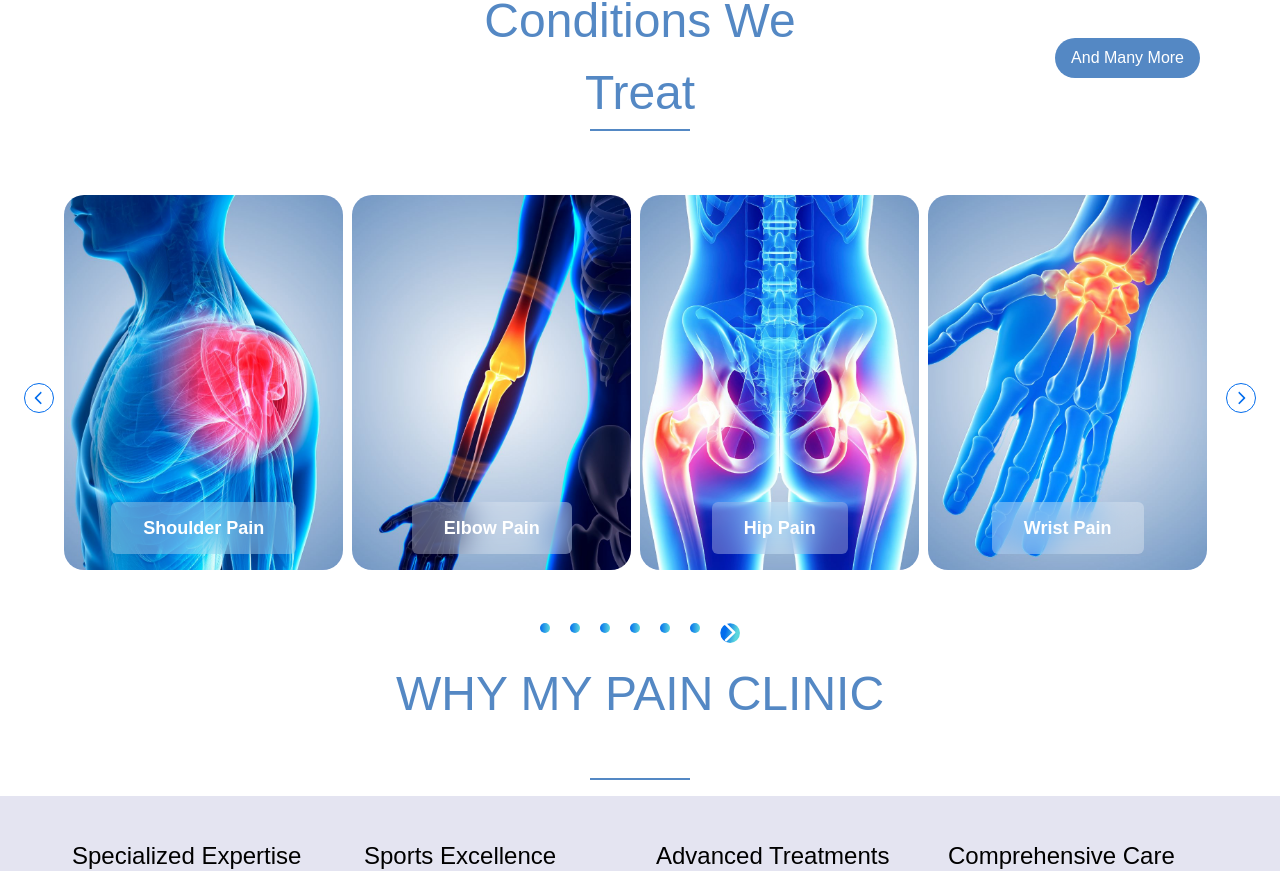
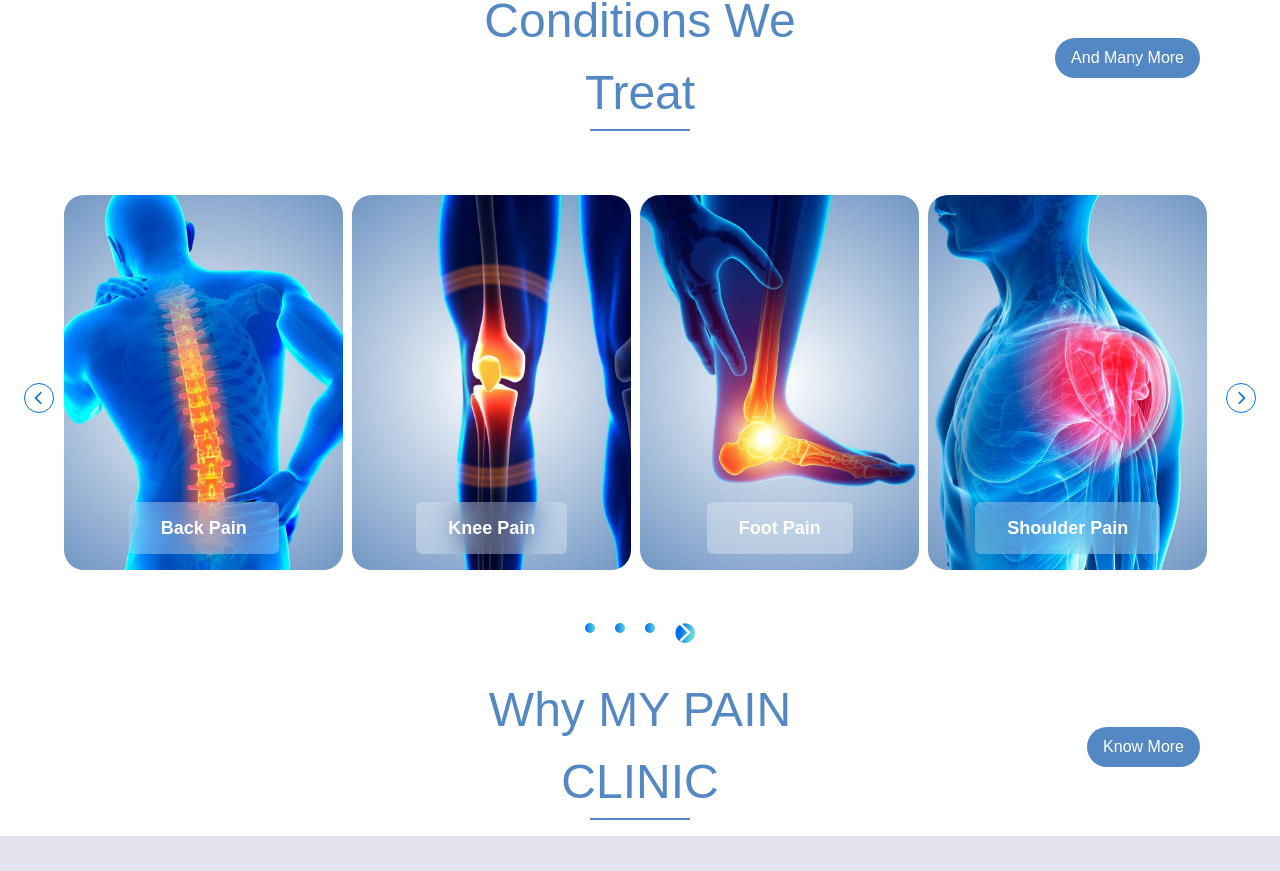
Before and after one commit to Hope-Ray/nextjs-mpc, a Next.js app: page /sublanding in a window 1280 px wide. Shown: the part 831-1702 px from the top of the page. Built offline with nearby package versions, Linux system fonts and the light colour scheme.

Commit message:
why MPC Button

```diff
--- a/src/app/sublanding/page.jsx
+++ b/src/app/sublanding/page.jsx
@@ -8,6 +8,7 @@ import React from "react";
 import FAQ from "@/components/SubLanding/FAQ/FAQ";
 import Modal from "@/components/Modal/Modal";
 import Infographics from "@/components/SubLanding/Infographics";
+import SubConditionsTreat from "@/components/SubLanding/SubConditionsTreat/SubConditionsTreat";
 
 const SubLanding = () => {
   const [isOpen, setIsOpen] = useState(false);
@@ -16,12 +17,13 @@ const SubLanding = () => {
     <div>
       <SubWelcome />
       <div className="mb-10">
-        <ConditionsTreat setIsOpen={setIsOpen}/>
+        {/* <ConditionsTreat setIsOpen={setIsOpen}/> */}
+        <SubConditionsTreat setIsOpen={setIsOpen}/>
         <div className="text-right pr-[5rem]">
           <Modal isOpen={isOpen} setIsOpen={setIsOpen} />
         </div>
       </div>
-      <WhyMpc />
+      <WhyMpc setIsOpen={setIsOpen}/>
       <div>
         <SubTestimonials setIsOpen={setIsOpen}/>
       </div>
--- a/src/components/ConditionsWeTreat/ConditionsTreat.jsx
+++ b/src/components/ConditionsWeTreat/ConditionsTreat.jsx
@@ -1,78 +1,79 @@
-"use client";
+"use client"
 import { motion } from "framer-motion";
 import SlickSlider from "./SlickSlider";
 
-const ConditionsTreat = ({ setIsOpen }) => {
+
+const ConditionsTreat = () => {
   const team = [
     {
       id: 1,
-      image: "/home_new/Neck.jpg",
+      image: '/home_new/Neck.jpg',
       name: "Neck Pain",
       slug: "neck-pain",
     },
     {
       id: 2,
-      image: "/home_new/back.jpg",
+      image: '/home_new/back.jpg',
       name: "Back Pain",
       slug: "back-pain",
     },
     {
       id: 3,
-      image: "/home_new/knee.jpg",
+      image: '/home_new/knee.jpg',
       name: "Knee Pain",
       slug: "knee-pain",
     },
     {
       id: 4,
-      image: "/home_new/foot.jpg",
+      image: '/home_new/foot.jpg',
       name: "Foot Pain",
       slug: "foot-pain",
     },
     {
       id: 5,
-      image: "/home_new/shoulder.jpg",
+      image: '/home_new/shoulder.jpg',
       name: "Shoulder Pain",
       slug: "shoulder-pain",
     },
     {
       id: 6,
-      image: "/home_new/elbow.jpg",
+      image: '/home_new/elbow.jpg',
       name: "Elbow Pain",
       slug: "elbow-pain",
     },
     {
       id: 7,
-      image: "/home_new/hip.jpg",
+      image: '/home_new/hip.jpg',
       name: "Hip Pain",
       slug: "hip-pain",
     },
     {
       id: 8,
-      image: "/home_new/wrist.jpg",
+      image: '/home_new/wrist.jpg',
       name: "Wrist Pain",
       slug: "wrist-pain",
     },
     {
       id: 9,
-      image: "/home_new/joint.jpg",
+      image: '/home_new/joint.jpg',
       name: "Joint Pain",
       slug: "joint-pain",
     },
     {
       id: 10,
-      image: "/home_new/acl_tear_pain.jpg",
+      image: '/home_new/acl_tear_pain.jpg',
       name: "ACL Tear",
       slug: "acl-tear",
     },
     {
       id: 11,
-      image: "/home_new/nerve_pain.jpg",
+      image: '/home_new/nerve_pain.jpg',
       name: "Nerve Pain",
       slug: "nerve-pain",
     },
     {
       id: 12,
-      image: "/home_new/full Body.jpg",
+      image: '/home_new/full Body.jpg',
       name: "Full Body Pain",
       slug: "full-body-pain",
     },
@@ -91,27 +92,12 @@ const ConditionsTreat = ({ setIsOpen }) => {
   };
 
   return (
-    <div id="condition-we-treat relative">
-      <motion.div
-        {...yAxisAnimation}
-        className="py-[1rem] md:grid md:grid-cols-3 gap-4"
-      >
-        <div></div>
-        <div>
-          <h2 className=" text-brandColor text-[48px] font-medium text-center">
-            Conditions We Treat
-          </h2>
-          <div className=" w-[100px] h-[2px] mx-auto border-gradient"></div>
-        </div>
-        <div className="flex justify-center md:justify-end items-center">
-          <button
-            onClick={() => setIsOpen(true)}
-            className="bg-gradient-to-r bg-brandColor text-white font-medium px-4 py-2 rounded-full hover:opacity-90 transition-opacity
-          md:mr-[5rem] "
-          >
-            And Many More
-          </button>
-        </div>
+    <div id="condition-we-treat">
+      <motion.div {...yAxisAnimation} className="py-[1rem]">
+        <h2 className=" text-brandColor text-[48px] font-medium text-center">
+        Conditions We Treat
+        </h2>
+        <div className=" w-[100px] h-[2px] mx-auto border-gradient"></div>
       </motion.div>
       <motion.div
         initial={{ x: -200, opacity: 0 }}
@@ -130,6 +116,6 @@ const ConditionsTreat = ({ setIsOpen }) => {
       </motion.div>
     </div>
   );
-};
+}
 
-export default ConditionsTreat;
+export default ConditionsTreat
--- /dev/null
+++ b/src/components/SubLanding/SubConditionsTreat/SlickSlider.jsx
@@ -0,0 +1,124 @@
+"use client"
+import React, { useRef } from "react";
+import "slick-carousel/slick/slick.css";
+import "slick-carousel/slick/slick-theme.css";
+import Slider from "react-slick";
+import { FaChevronLeft, FaChevronRight } from "react-icons/fa6";
+// import IconsSvg from "/images/Locations/icons_svg.svg";
+const SubSlickSlider = ({ team }) => {
+  let sliderRef = useRef(null);
+  const next = () => {
+    sliderRef.slickNext();
+  };
+  const previous = () => {
+    sliderRef.slickPrev();
+  };
+  var settings = {
+    dots: true,
+    infinite: true,
+    autoplay: true,
+    autoplaySpeed: 2000,
+    speed: 500,
+    slidesToShow: 4,
+    slidesToScroll: 2,
+    initialSlide: 0,
+    responsive: [
+      {
+        breakpoint: 1024,
+        settings: {
+          slidesToShow: 3,
+          slidesToScroll: 3,
+          infinite: true,
+          dots: true,
+        },
+      },
+      {
+        breakpoint: 1000,
+        settings: {
+          slidesToShow: 2,
+          slidesToScroll: 2,
+          initialSlide: 2,
+        },
+      },
+      {
+        breakpoint: 600,
+        settings: {
+          slidesToShow: 1,
+          slidesToScroll: 1,
+        },
+      },
+    ],
+    appendDots: (dots) => (
+      <div className="">
+        <ul className="flex justify-center items-center ">
+          {dots}
+          <li
+            className="relative cursor-pointer text-white flex items-center justify-center custom-slick"
+            onClick={next}
+          >
+            <img className="" src="/images/Locations/icons_svg.svg" alt="" />
+
+            {/* <FaChevronRight /> */}
+          </li>
+        </ul>
+      </div>
+    ),
+    customPaging: (i) => (
+      <div className="w-[10px] h-[10px] rounded-full bg-gradient-to-r from-[#036DED] to-[#5BD6DD] transition-all duration-300"></div>
+    ),
+  };
+  return (
+    <div className="slider-container">
+      <div className="relative">
+        <Slider
+          ref={(slider) => {
+            sliderRef = slider;
+          }}
+          {...settings}
+        >
+          {team.map((items, id) => (
+            <div key={id}>
+              <a href={`/weTreat#${items.slug}`}>
+              <div className="grid lg:grid-cols-1  my-12 lg:items-center ">
+                <div className=" mf:w-[97%] w-full relative h-[375px] overflow-hidden">
+
+                  <img
+                    className="absolute inset-0 w-full h-full object-cover rounded-[20px]"
+                    src={items.image}
+                    alt="img"
+                  />
+
+                  <div className="absolute inset-0 flex items-end">
+                    <h2 className="mx-auto mb-4 px-8 py-3 text-lg font-bold text-white  rounded-md bg-opacity-25 backdrop-blur-lg  bg-[#FFF]/30  dark:bg-opacity-30 dark:bg-gray-900 dark:shadow-lg dark:text-white">
+                      {items.name}
+                    </h2>
+                  </div>
+                </div>
+              </div>
+              </a>
+            </div>
+          ))}
+        </Slider>
+        <div
+          className="absolute z-30 sm:flex hidden gap-3 top-1/2  -right-10  bottom-1/2 justify-between -left-10 "
+          style={{ textAlign: "center" }}
+        >
+          <div
+            className="cursor-pointer prev_btn  w-[30px] h-[30px] text-[30px] border text-[#036DED] border-[#036DED]  rounded-full flex items-center justify-center  hover:bg-[#036DED] hover:text-[#fff] transition-all ease-linear delay-150 "
+            onClick={previous}
+          >
+            <FaChevronLeft size={14} />
+          </div>
+          <div
+            className="cursor-pointer prev_btn  w-[30px] h-[30px] text-[30px] border text-[#036DED] border-[#036DED]  rounded-full flex items-center justify-center  hover:bg-[#036DED] hover:text-[#fff] transition-all ease-linear delay-150 "
+            onClick={next}
+          >
+            <FaChevronRight size={14} />
+          </div>
+        </div>
+      </div>
+    </div>
+  );
+};
+
+export default SubSlickSlider;
--- /dev/null
+++ b/src/components/SubLanding/SubConditionsTreat/SubConditionsTreat.jsx
@@ -0,0 +1,93 @@
+"use client";
+import { motion } from "framer-motion";
+import SubSlickSlider from "./SlickSlider";
+
+const SubConditionsTreat = ({ setIsOpen }) => {
+  const team = [
+    {
+      id: 1,
+      image: "/home_new/Neck.jpg",
+      name: "Neckk Pain",
+      slug: "neck-pain",
+    },
+    {
+      id: 2,
+      image: "/home_new/back.jpg",
+      name: "Back Pain",
+      slug: "back-pain",
+    },
+    {
+      id: 3,
+      image: "/home_new/knee.jpg",
+      name: "Knee Pain",
+      slug: "knee-pain",
+    },
+    {
+      id: 4,
+      image: "/home_new/foot.jpg",
+      name: "Foot Pain",
+      slug: "foot-pain",
+    },
+    {
+      id: 5,
+      image: "/home_new/shoulder.jpg",
+      name: "Shoulder Pain",
+      slug: "shoulder-pain",
+    },
+  ];
+
+  const yAxisAnimation = {
+    initial: { y: 100, opacity: 0 },
+    whileInView: { y: 0, opacity: 1 },
+    transition: {
+      delay: 0.2,
+      y: { type: "spring", stiffness: 60 }, // Animating on the Y-axis
+      opacity: { duration: 0.2 },
+      ease: "easeIn",
+      duration: 1,
+    },
+  };
+
+  return (
+    <div id="condition-we-treat">
+      <motion.div
+        {...yAxisAnimation}
+        className="py-[1rem] md:grid md:grid-cols-3 gap-4"
+      >
+        <div></div>
+        <div>
+          <h2 className=" text-brandColor text-[48px] font-medium text-center">
+            Conditions We Treat
+          </h2>
+          <div className=" w-[100px] h-[2px] mx-auto border-gradient"></div>
+        </div>
+        <div className="flex justify-center md:justify-end items-center">
+          <button
+            onClick={() => setIsOpen(true)}
+            className="bg-gradient-to-r bg-brandColor text-white font-medium px-4 py-2 rounded-full hover:opacity-90 transition-opacity
+          md:mr-[5rem] "
+          >
+            And Many More
+          </button>
+        </div>
+      </motion.div>
+      <motion.div
+        initial={{ x: -200, opacity: 0 }}
+        whileInView={{ x: 0, opacity: 1 }}
+        viewport={{ once: false }}
+        transition={{
+          delay: 0.4,
+          x: { type: "spring", stiffness: 50 },
+          opacity: { duration: 0.2 },
+          ease: "easeIn",
+          duration: 1,
+        }}
+        className="mf:max-w-[90%] w-[95%] mx-auto"
+      >
+        <SubSlickSlider team={team} />
+      </motion.div>
+    </div>
+  );
+};
+
+export default SubConditionsTreat;
--- a/src/components/SubLanding/WhyMpc.jsx
+++ b/src/components/SubLanding/WhyMpc.jsx
@@ -13,7 +13,7 @@ const yAxisAnimation = {
     duration: 1,
   },
 };
-const WhyMpc = () => {
+const WhyMpc = ({setIsOpen}) => {
 
 
   const yAxisAnimation = {
@@ -29,11 +29,26 @@ const WhyMpc = () => {
   };
   return (
     <div>
-      <motion.div {...yAxisAnimation} className="pb-[1rem]">
-        <h2 className=" text-brandColor text-[48px] text-center pb-[3rem]">
-          WHY MY PAIN CLINIC
-        </h2>
-        <div className=" w-[100px] h-[2px] mx-auto border-gradient  "></div>
+      <motion.div
+        {...yAxisAnimation}
+        className="py-[1rem] md:grid md:grid-cols-3 gap-4"
+      >
+        <div></div>
+        <div>
+          <h2 className=" text-brandColor text-[48px] font-medium text-center">
+            Why MY PAIN CLINIC
+          </h2>
+          <div className=" w-[100px] h-[2px] mx-auto border-gradient"></div>
+        </div>
+        <div className="flex justify-center md:justify-end items-center">
+          <button
+            onClick={() => setIsOpen(true)}
+            className="bg-gradient-to-r bg-brandColor text-white font-medium px-4 py-2 rounded-full hover:opacity-90 transition-opacity
+          md:mr-[5rem] "
+          >
+            Know More
+          </button>
+        </div>
       </motion.div>
       <div className="bg-[#E4E4F1]">
         <div className="max-w-7xl py-6 mx-auto w-[90%] grid grid-cols-1 md:grid-cols-4 gap-4 ">
```
Also changed, not shown: src/components/SubLanding/SubTestimonials.jsx (+2 -8 lines).
